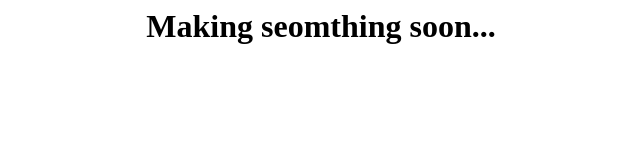
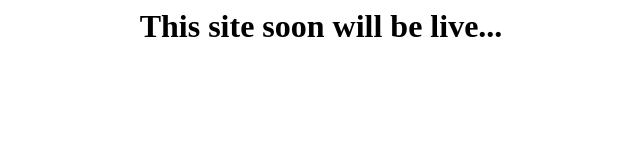
Before and after one commit to abhaymakes/abhaymakes.github.io, a plain HTML site: page index.html in a window 1280 px wide. Shown: the whole page, without its empty margins (319-959 px from the left). Drawn offline with Linux system fonts and the light colour scheme.

Commit message:
Update index.html

```diff
--- a/index.html
+++ b/index.html
@@ -3,4 +3,4 @@
 </head>
 
 
-<h1 align=center>Making seomthing soon...</h1>
+<h1 align=center>This site soon will be live...</h1>
```
